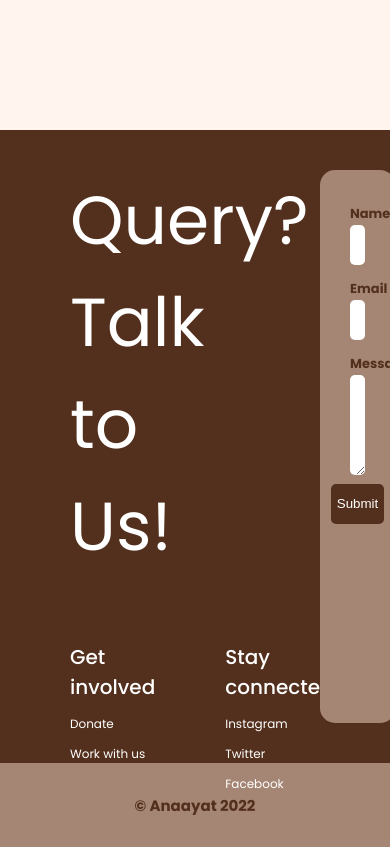
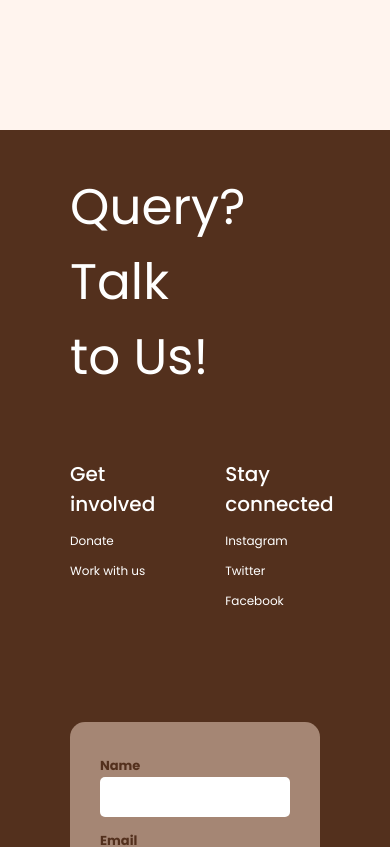
Before and after one commit to vatsal-06/anaayat-website, a Next.js app: page /drives in a window 390 px wide. Shown: the part 4040-4887 px from the top of the page. Built offline with nearby package versions, Linux system fonts and the light colour scheme.

Commit message:
footer resp done

```diff
--- a/styles/footer.css
+++ b/styles/footer.css
@@ -104,3 +104,33 @@ textarea {
 	width: 100px;
 	border-radius: 5px;
 }
+
+.diff-color {
+	margin: 0;
+}
+
+@media screen and (max-width: 480px) {
+	.footer__main {
+		height: fit-content;
+		flex-direction: column;
+		align-items: center;
+	}
+
+	.footer__main-details {
+		width: 100%;
+		/* margin-right: -80px; */
+	}
+
+	.footer__main-contact {
+		width: 100%;
+		display: flex;
+		align-items: center;
+		justify-content: center;
+		margin-left: 0px;
+		margin-top: 100px;
+	}
+
+	.footer__main-details-heading {
+		font-size: 50px;
+	}
+}
--- a/styles/home.css
+++ b/styles/home.css
@@ -108,7 +108,7 @@
 
 .home__about-image {
   object-fit: cover;
-  width: 80%;
+  height: auto;
 }
 
 .home__about-title {
--- a/styles/team.css
+++ b/styles/team.css
@@ -39,6 +39,11 @@
 
 .team__main-container-photo {
 	border-radius: 50px;
+	object-fit: cover;
+}
+
+.photo__team{
+	object-fit: cover;
 }
 
 .team__main-container-name {
```
